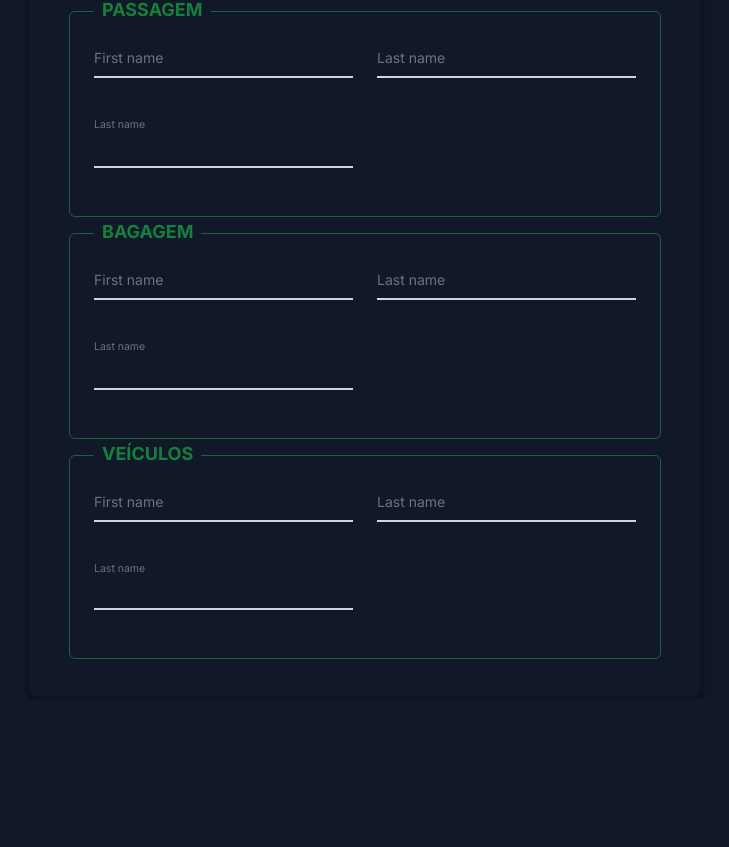
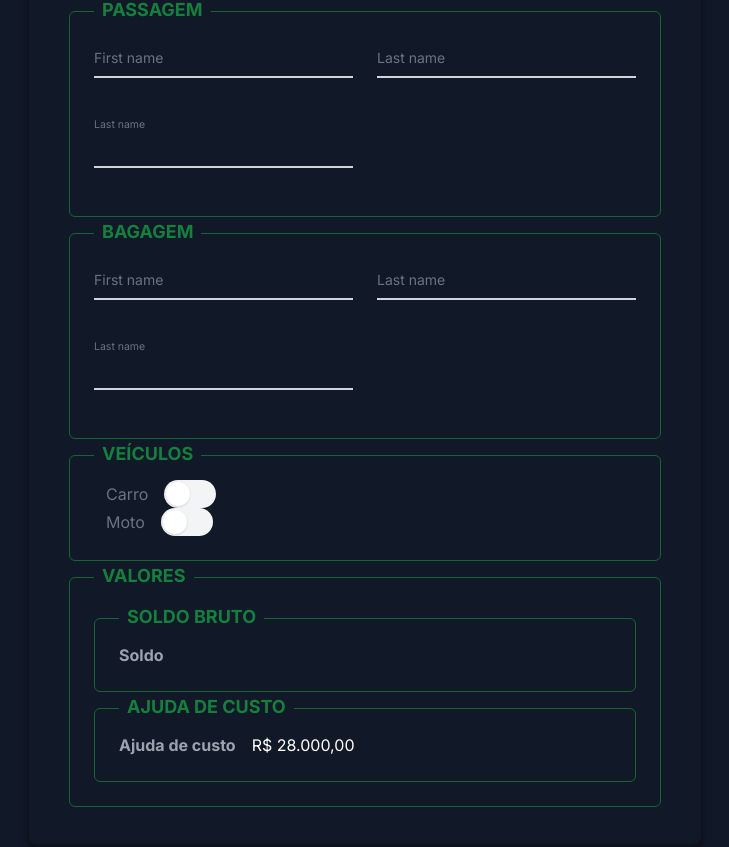
Before and after one commit to henrylsilveira/ebtransf, a Next.js app: page / in a window 1280 px wide. Shown: the part 275-1122 px from the top of the page, without its empty margins (275-1004 px from the left). Before the commit the page ends 974 px from the top, so only its background shows below. Built offline with nearby package versions, Linux system fonts and the light colour scheme.

Commit message:
Implementado valor dos soldos

```diff
--- a/src/app/page.tsx
+++ b/src/app/page.tsx
@@ -1,7 +1,11 @@
+'use client'
+import { retornaValorSoldo } from "@/utils/valores";
 import Script from "next/script";
+import { useState } from "react";
 
 
 export default function Home() {
+  const [pg, setPg] = useState("")
   return (
     <div className="max-w-2xl mx-auto shadow-container p-10 rounded-lg mt-6">
       <Script async src="https://www.googletagmanager.com/gtag/js?id=G-W6B1SSXWE7"></Script>
@@ -18,12 +22,13 @@ export default function Home() {
 
         <div className="grid xl:grid-cols-3 xl:gap-6 grid-cols-3 gap-4">
           <div className="relative z-0 mb-6 w-full group">
-            <select name="floating_last_name" id="floating_last_name" className="leading-tight focus:bg-transparent block py-2.5 px-0 w-full text-md text-gray-900 bg-transparent border-0 border-b-2 border-gray-300 appearance-none dark:text-white dark:border-gray-600 dark:focus:border-green-500 focus:outline-none dark:focus:bg-gray-900 focus:ring-0 focus:border-green-600 peer" placeholder=" " required>
+            <select name="floating_last_name" id="floating_last_name" onChange={(e) => setPg(e.target.value)} className="leading-tight focus:bg-transparent block py-2.5 px-0 w-full text-md text-gray-900 bg-transparent border-0 border-b-2 border-gray-300 appearance-none dark:text-white dark:border-gray-600 dark:focus:border-green-500 focus:outline-none dark:focus:bg-gray-900 focus:ring-0 focus:border-green-600 peer" placeholder=" " required>
               <option></option>
               <option value="3sgt">3º SGT</option>
               <option value="2sgt">2º SGT</option>
               <option value="1sgt">1º SGT</option>
               <option value="st">ST</option>
+              <option value="aspof">ASP OF</option>
               <option value="2ten">2º TEN</option>
               <option value="1ten">1º TEN</option>
               <option value="cap">CAP</option>
@@ -36,11 +41,11 @@ export default function Home() {
           <div className="relative z-0 mb-6 w-full group">
             <select name="floating_last_name" id="floating_last_name" className="dark:focus:bg-gray-900 leading-tight focus:bg-transparent block py-2.5 px-0 w-full text-md text-gray-900 bg-transparent border-0 border-b-2 border-gray-300 appearance-none dark:text-white dark:border-gray-600 dark:focus:border-green-500 focus:outline-none focus:ring-0 focus:border-green-600 peer" placeholder=" " required>
               <option></option>
-              <option value="12">12%</option>
-              <option value="27">27%</option>
-              <option value="45">45%</option>
-              <option value="68">68%</option>
-              <option value="76">76%</option>
+              <option value={12}>12%</option>
+              <option value={27}>27%</option>
+              <option value={45}>45%</option>
+              <option value={68}>68%</option>
+              <option value={76}>76%</option>
 
             </select>
             <label htmlFor="floating_last_name" className="absolute text-md text-gray-500 dark:text-gray-400 duration-300 transhtmlForm -translate-y-6 scale-75 top-3 -z-10 origin-[0] peer-focus:left-0 peer-focus:text-green-600 peer-focus:dark:text-green-500 peer-placeholder-shown:scale-100 peer-placeholder-shown:translate-y-0 peer-focus:scale-75 peer-focus:-translate-y-6">Adicional Habilitação</label>
@@ -48,11 +53,11 @@ export default function Home() {
           <div className="relative z-0 mb-6 w-full group">
             <select name="floating_last_name" id="floating_last_name" className="dark:focus:bg-gray-900 leading-tight focus:bg-transparent block py-2.5 px-0 w-full text-md text-gray-900 bg-transparent border-0 border-b-2 border-gray-300 appearance-none dark:text-white dark:border-gray-600 dark:focus:border-green-500 focus:outline-none focus:ring-0 focus:border-green-600 peer" placeholder=" " required>
               <option></option>
-              <option value="13">13%</option>
-              <option value="16">16%</option>
-              <option value="19">19%</option>
-              <option value="22">22%</option>
-              <option value="25">25%</option>
+              <option value={13}>13%</option>
+              <option value={16}>16%</option>
+              <option value={19}>19%</option>
+              <option value={22}>22%</option>
+              <option value={25}>25%</option>
 
             </select>
             <label htmlFor="floating_last_name" className="absolute text-md text-gray-500 dark:text-gray-400 duration-300 transhtmlForm -translate-y-6 scale-75 top-3 -z-10 origin-[0] peer-focus:left-0 peer-focus:text-green-600 peer-focus:dark:text-green-500 peer-placeholder-shown:scale-100 peer-placeholder-shown:translate-y-0 peer-focus:scale-75 peer-focus:-translate-y-6">Adicional Militar</label>
@@ -60,31 +65,24 @@ export default function Home() {
           <div className="relative z-0 mb-6 w-full group">
             <select name="floating_last_name" id="floating_last_name" className="dark:focus:bg-gray-900 leading-tight focus:bg-transparent block py-2.5 px-0 w-full text-md text-gray-900 bg-transparent border-0 border-b-2 border-gray-300 appearance-none dark:text-white dark:border-gray-600 dark:focus:border-green-500 focus:outline-none focus:ring-0 focus:border-green-600 peer" placeholder=" " required>
               <option></option>
-              <option value="5">5%</option>
-              <option value="6">6%</option>
-              <option value="12">12%</option>
-              <option value="16">16%</option>
-              <option value="20">20%</option>
-              <option value="26">26%</option>
-              <option value="32">32%</option>
+              <option value={5}>5%</option>
+              <option value={6}>6%</option>
+              <option value={12}>12%</option>
+              <option value={16}>16%</option>
+              <option value={20}>20%</option>
+              <option value={26}>26%</option>
+              <option value={32}>32%</option>
             </select>
             <label htmlFor="floating_last_name" className="absolute text-md text-gray-500 dark:text-gray-400 duration-300 transhtmlForm -translate-y-6 scale-75 top-3 -z-10 origin-[0] peer-focus:left-0 peer-focus:text-green-600 peer-focus:dark:text-green-500 peer-placeholder-shown:scale-100 peer-placeholder-shown:translate-y-0 peer-focus:scale-75 peer-focus:-translate-y-6">Adicional Disp</label>
           </div>
           <div className="relative z-0 mb-6 w-full group">
             <select name="floating_last_name" id="floating_last_name" className="dark:focus:bg-gray-900 leading-tight focus:bg-transparent block py-2.5 px-0 w-full text-md text-gray-900 bg-transparent border-0 border-b-2 border-gray-300 appearance-none dark:text-white dark:border-gray-600 dark:focus:border-green-500 focus:outline-none focus:ring-0 focus:border-green-600 peer" placeholder=" " required>
               <option></option>
-              <option value="10">10%</option>
-              <option value="20">20%</option>
+              <option value={10}>10%</option>
+              <option value={20}>20%</option>
             </select>
             <label htmlFor="floating_last_name" className="absolute text-md text-gray-500 dark:text-gray-400 duration-300 transhtmlForm -translate-y-6 scale-75 top-3 -z-10 origin-[0] peer-focus:left-0 peer-focus:text-green-600 peer-focus:dark:text-green-500 peer-placeholder-shown:scale-100 peer-placeholder-shown:translate-y-0 peer-focus:scale-75 peer-focus:-translate-y-6">Adicional Loc Esp</label>
           </div>
-
-          {/* <div className="flex items-center gap-4">
-              <label htmlFor="hs-valid-toggle-switch" className="text-md text-gray-500 ml-3 dark:text-gray-400">Guarnição Especial</label>
-              <input type="checkbox" id="hs-valid-toggle-switch" className="relative shrink-0 w-[3.25rem] h-7 bg-gray-100 checked:bg-none checked:bg-green-600 border-2 border-transparent rounded-full cursor-pointer transition-colors ease-in-out duration-200 ring-1 ring-transparent checked:hover:bg-green-600 checked:focus:bg-green-600 focus:border-green-600 focus:ring-green-600 ring-offset-white focus:outline-none appearance-none dark:bg-gray-700 dark:checked:bg-green-600 dark:focus:ring-offset-gray-800 before:inline-block before:w-6 before:h-6 before:bg-white checked:before:bg-green-200 before:translate-x-0 checked:before:translate-x-full before:shadow before:rounded-full before:transform before:ring-0 before:transition before:ease-in-out before:duration-200 dark:before:bg-gray-400 dark:checked:before:bg-green-200" />
-            </div> */}
-
-
         </div>
       </div>
       <div className="border border-green-800 rounded-md p-6 relative my-4">
@@ -138,30 +136,32 @@ export default function Home() {
       <div className="border border-green-800 rounded-md p-6 relative mt-4">
         <h1 className="-top-4 absolute text-green-700 bg-gray-900 font-bold text-lg uppercase px-2">Veículos</h1>
 
-        <div className="grid xl:grid-cols-2 xl:gap-6">
-          <div className="relative z-0 mb-6 w-full group">
-            <input type="text" name="floating_first_name" id="floating_first_name" className="block py-2.5 px-0 w-full text-sm text-gray-900 bg-transparent border-0 border-b-2 border-gray-300 appearance-none dark:text-white dark:border-gray-600 dark:focus:border-green-500 focus:outline-none focus:ring-0 focus:border-green-600 peer" placeholder=" " required />
-            <label htmlFor="floating_first_name" className="absolute text-sm text-gray-500 dark:text-gray-400 duration-300 transhtmlForm -translate-y-6 scale-75 top-3 -z-10 origin-[0] peer-focus:left-0 peer-focus:text-green-600 peer-focus:dark:text-green-500 peer-placeholder-shown:scale-100 peer-placeholder-shown:translate-y-0 peer-focus:scale-75 peer-focus:-translate-y-6">First name</label>
-          </div>
-          <div className="relative z-0 mb-6 w-full group">
-            <input type="text" name="floating_last_name" id="floating_last_name" className="block py-2.5 px-0 w-full text-sm text-gray-900 bg-transparent border-0 border-b-2 border-gray-300 appearance-none dark:text-white dark:border-gray-600 dark:focus:border-green-500 focus:outline-none focus:ring-0 focus:border-green-600 peer" placeholder=" " required />
-            <label htmlFor="floating_last_name" className="absolute text-sm text-gray-500 dark:text-gray-400 duration-300 transhtmlForm -translate-y-6 scale-75 top-3 -z-10 origin-[0] peer-focus:left-0 peer-focus:text-green-600 peer-focus:dark:text-green-500 peer-placeholder-shown:scale-100 peer-placeholder-shown:translate-y-0 peer-focus:scale-75 peer-focus:-translate-y-6">Last name</label>
-          </div>
-          <div className="relative z-0 mb-6 w-full group">
-            <select name="floating_last_name" id="floating_last_name" className="leading-tight focus:bg-transparent block py-2.5 px-0 w-full text-sm text-gray-900 bg-transparent border-0 border-b-2 border-gray-300 appearance-none dark:text-black dark:border-gray-600 dark:focus:border-green-500 focus:outline-none focus:ring-0 focus:border-green-600 peer" placeholder=" " required>
-              <option></option>
-              <option value="volvo">Volvo</option>
-              <option value="saab">Saab</option>
-              <option value="mercedes">Mercedes</option>
-              <option value="audi">Audi</option>
-            </select>
-            <label htmlFor="floating_last_name" className="absolute text-sm text-gray-500 dark:text-gray-400 duration-300 transhtmlForm -translate-y-6 scale-75 top-3 -z-10 origin-[0] peer-focus:left-0 peer-focus:text-green-600 peer-focus:dark:text-green-500 peer-placeholder-shown:scale-100 peer-placeholder-shown:translate-y-0 peer-focus:scale-75 peer-focus:-translate-y-6">Last name</label>
-          </div>
+        <div className="flex items-center gap-4">
+          <label htmlFor="hs-valid-toggle-switch" className="text-md text-gray-500 ml-3 dark:text-gray-400">Carro</label>
+          <input type="checkbox" id="hs-valid-toggle-switch" className="relative shrink-0 w-[3.25rem] h-7 bg-gray-100 checked:bg-none checked:bg-green-600 border-2 border-transparent rounded-full cursor-pointer transition-colors ease-in-out duration-200 ring-1 ring-transparent checked:hover:bg-green-600 checked:focus:bg-green-600 focus:border-green-600 focus:ring-green-600 ring-offset-white focus:outline-none appearance-none dark:bg-gray-700 dark:checked:bg-green-600 dark:focus:ring-offset-gray-800 before:inline-block before:w-6 before:h-6 before:bg-white checked:before:bg-green-200 before:translate-x-0 checked:before:translate-x-full before:shadow before:rounded-full before:transform before:ring-0 before:transition before:ease-in-out before:duration-200 dark:before:bg-gray-400 dark:checked:before:bg-green-200" />
+        </div>
+        <div className="flex items-center gap-4">
+          <label htmlFor="hs-valid-toggle-switch" className="text-md text-gray-500 ml-3 dark:text-gray-400">Moto</label>
+          <input type="checkbox" id="hs-valid-toggle-switch" className="relative shrink-0 w-[3.25rem] h-7 bg-gray-100 checked:bg-none checked:bg-green-600 border-2 border-transparent rounded-full cursor-pointer transition-colors ease-in-out duration-200 ring-1 ring-transparent checked:hover:bg-green-600 checked:focus:bg-green-600 focus:border-green-600 focus:ring-green-600 ring-offset-white focus:outline-none appearance-none dark:bg-gray-700 dark:checked:bg-green-600 dark:focus:ring-offset-gray-800 before:inline-block before:w-6 before:h-6 before:bg-white checked:before:bg-green-200 before:translate-x-0 checked:before:translate-x-full before:shadow before:rounded-full before:transform before:ring-0 before:transition before:ease-in-out before:duration-200 dark:before:bg-gray-400 dark:checked:before:bg-green-200" />
         </div>
       </div>
+      <div className="border border-green-800 rounded-md p-6 relative mt-4">
+        <h1 className="-top-4 absolute text-green-700 bg-gray-900 font-bold text-lg uppercase px-2">Valores</h1>
+        <div className="border border-green-800 rounded-md p-6 relative mt-4">
+          <h1 className="-top-4 absolute text-green-700 bg-gray-900 font-bold text-lg uppercase px-2">Soldo Bruto</h1>
+          <div className="flex flex-1">
+            <b className="text-gray-400">Soldo</b><p className="pl-4 text-white">{retornaValorSoldo(pg)}</p>
+          </div>
 
+        </div>
+        <div className="border border-green-800 rounded-md p-6 relative mt-4">
+          <h1 className="-top-4 absolute text-green-700 bg-gray-900 font-bold text-lg uppercase px-2">Ajuda de custo</h1>
+          <div className="flex flex-1">
+            <b className="text-gray-400">Ajuda de custo</b><p className="pl-4 text-white">R$ 28.000,00</p>
+          </div>
 
-
+        </div>
+      </div>
     </div>
   )
 }
--- /dev/null
+++ b/src/utils/valores.ts
@@ -0,0 +1,42 @@
+export const soldo = {
+    '3sgt': 3825,
+    '2sgt': 4770,
+    '1sgt': 5483,
+    'st': 6169,
+    'aspof': 7315,
+    '2ten': 7490,
+    '1ten': 8245,
+    'cap': 9135,
+    'maj': 11088,
+    'tencel': 11250,
+    'cel': 11451,
+}
+
+export function retornaValorSoldo(pg: string) {
+    switch (pg) {
+        case '3sgt':
+            return soldo["3sgt"]
+        case '2sgt':
+            return soldo["2sgt"]
+        case '1sgt':
+            return soldo["1sgt"]
+        case 'st':
+            return soldo["st"]
+        case 'aspof':
+            return soldo["aspof"]
+        case '2ten':
+            return soldo["2ten"]
+        case '1ten':
+            return soldo["1ten"]
+        case 'cap':
+            return soldo["cap"]
+        case 'maj':
+            return soldo["maj"]
+        case 'tencel':
+            return soldo["tencel"]
+        case 'cel':
+            return soldo["cel"]
+        default:
+            break;
+    }
+}
```
